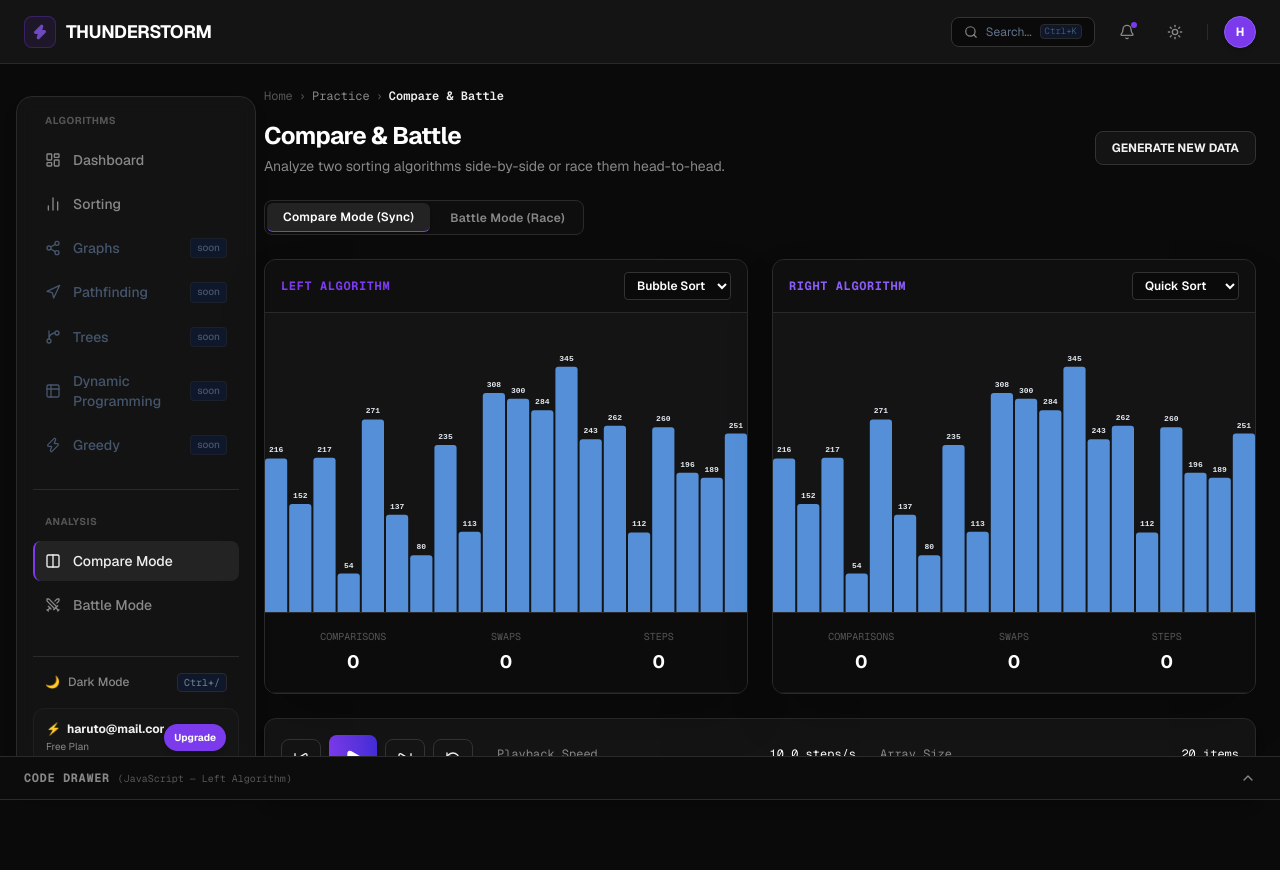
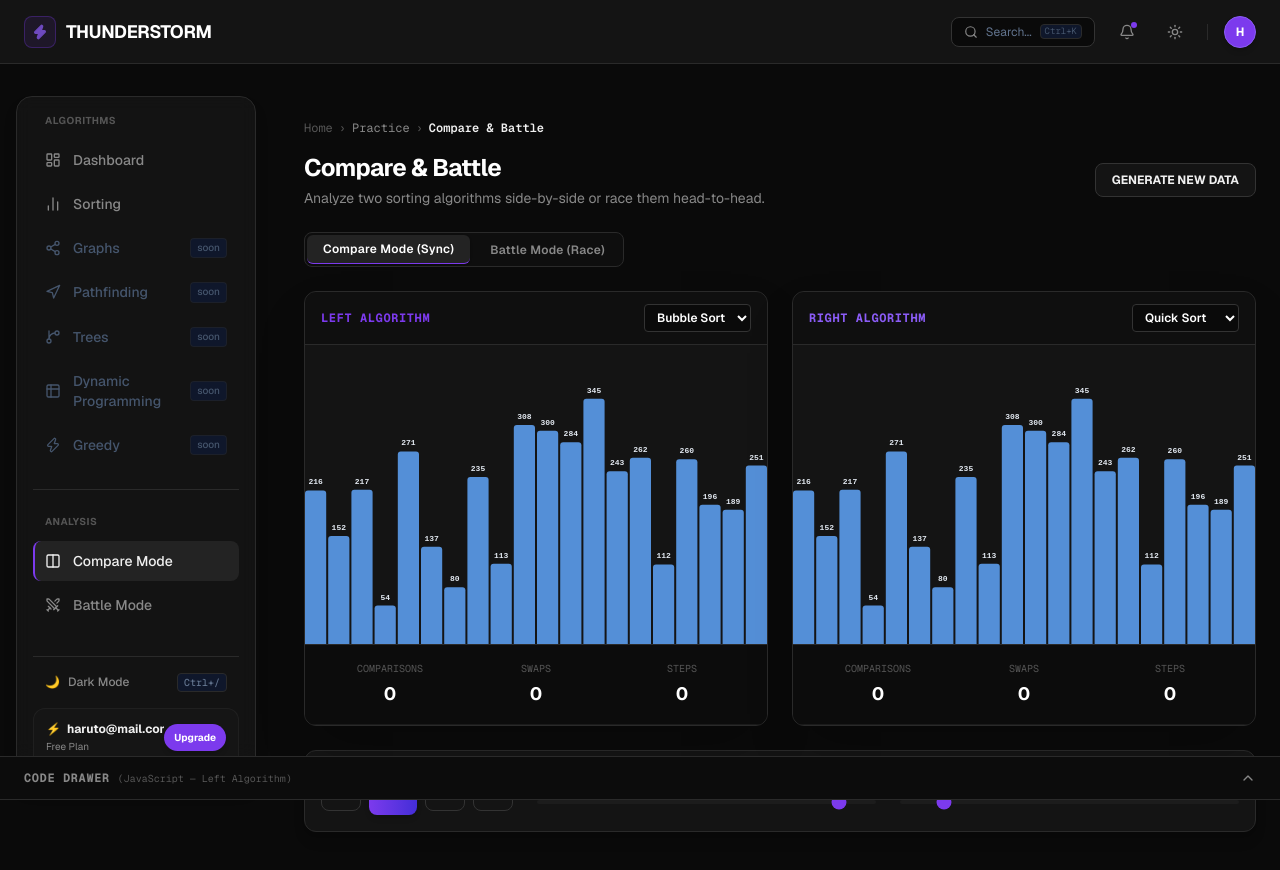
Before and after one commit to harshwardhan1507/Thunderstorm, a Next.js app: page /compare in a window 1280 px wide. Shown: the top 870 px of the page. Built offline with nearby package versions, Linux system fonts and the light colour scheme.

Commit message:
style: wrap Sidebar and CompareDashboard in Suspense boundaries for static build compatibility

```diff
--- a/app/compare/page.tsx
+++ b/app/compare/page.tsx
@@ -1,7 +1,8 @@
 'use client';
 
-import React, { useEffect, useState, useRef } from 'react';
+import React, { useEffect, useState, useRef, Suspense } from 'react';
 import Link from 'next/link';
+import { useSearchParams } from 'next/navigation';
 import { Play, Pause, SkipForward, SkipBack, RotateCcw, ChevronUp, ChevronDown, Trophy, X } from 'lucide-react';
 import { useCompareStore, CompareInstanceState } from '../../store/compareStore';
 import { CompareCanvas } from '../../components/visualizers/CompareCanvas';
@@ -22,6 +23,18 @@ const snippetMap: Record<SortingAlgorithmType, Record<CodeLanguageType, string>>
 };
 
 export default function ComparePage() {
+  return (
+    <Suspense fallback={
+      <div className="flex-1 w-full max-w-7xl mx-auto px-6 py-6 flex flex-col font-mono text-xs text-text-muted justify-center items-center h-[400px]">
+        Loading Visualizer...
+      </div>
+    }>
+      <CompareDashboard />
+    </Suspense>
+  );
+}
+
+function CompareDashboard() {
   const {
     left,
     right,
@@ -43,22 +56,32 @@ export default function ComparePage() {
     getMetrics,
   } = useCompareStore();
 
+  const searchParams = useSearchParams();
+  const modeParam = searchParams ? searchParams.get('mode') : null;
+
   const [isCodeExpanded, setIsCodeExpanded] = useState(false);
   const [activeCodeTab, setActiveCodeTab] = useState<'left' | 'right'>('left');
   const [codeLanguage, setCodeLanguage] = useState<CodeLanguageType>('javascript');
 
   const timerRef = useRef<NodeJS.Timeout | null>(null);
 
+  // Sync mode from URL parameters
+  useEffect(() => {
+    if (modeParam === 'battle' || modeParam === 'compare') {
+      setMode(modeParam);
+    }
+  }, [modeParam, setMode]);
+
   // Initialize arrays on mount
   useEffect(() => {
     generateNewArrays();
   }, [generateNewArrays]);
 
-  // Synchronized Playback Loop (handles stepping forward based on speed)
+  // Synchronized Playback Loop
   useEffect(() => {
     if (isPlaying) {
       const run = () => {
-        const { left, right, stepForwardBoth, setIsPlaying, mode } = useCompareStore.getState();
+        const { left, right, stepForwardBoth, setIsPlaying } = useCompareStore.getState();
         const leftHasNext = left.currentStepIndex < left.steps.length - 1;
         const rightHasNext = right.currentStepIndex < right.steps.length - 1;
 
--- a/components/layout/LayoutWrapper.tsx
+++ b/components/layout/LayoutWrapper.tsx
@@ -3,17 +3,25 @@
 import React from 'react';
 import { usePathname } from 'next/navigation';
 import { Sidebar } from './Sidebar';
+import { Footer } from './Footer';
 
 export const LayoutWrapper: React.FC<{ children: React.ReactNode }> = ({ children }) => {
   const pathname = usePathname();
   const isLanding = pathname === '/';
 
   return (
-    <div className="flex pt-16 min-h-[calc(100vh-64px)] w-full">
-      {!isLanding && <Sidebar />}
-      <main className={`flex-1 flex flex-col w-full min-w-0 transition-all duration-200 ${isLanding ? '' : 'md:pl-60'}`}>
-        {children}
-      </main>
+    <div className="flex flex-col pt-24 min-h-[calc(100vh-96px)] w-full">
+      <div className="flex flex-1 w-full">
+        {!isLanding && (
+          <React.Suspense fallback={<div className="hidden md:flex w-60 bg-surface/90 border border-border-subtle rounded-2xl"></div>}>
+            <Sidebar />
+          </React.Suspense>
+        )}
+        <main className={`flex-1 flex flex-col w-full min-w-0 transition-all duration-200 ${isLanding ? '' : 'md:pl-[280px]'}`}>
+          {children}
+        </main>
+      </div>
+      {isLanding && <Footer />}
     </div>
   );
 };
```
